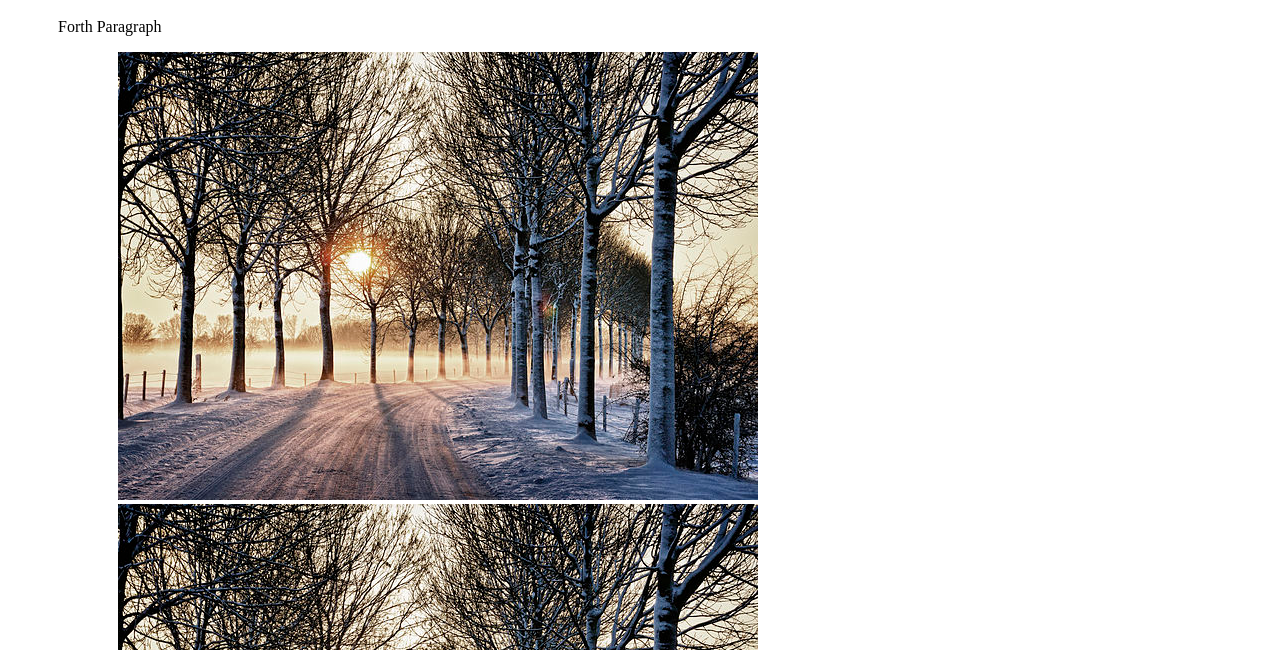
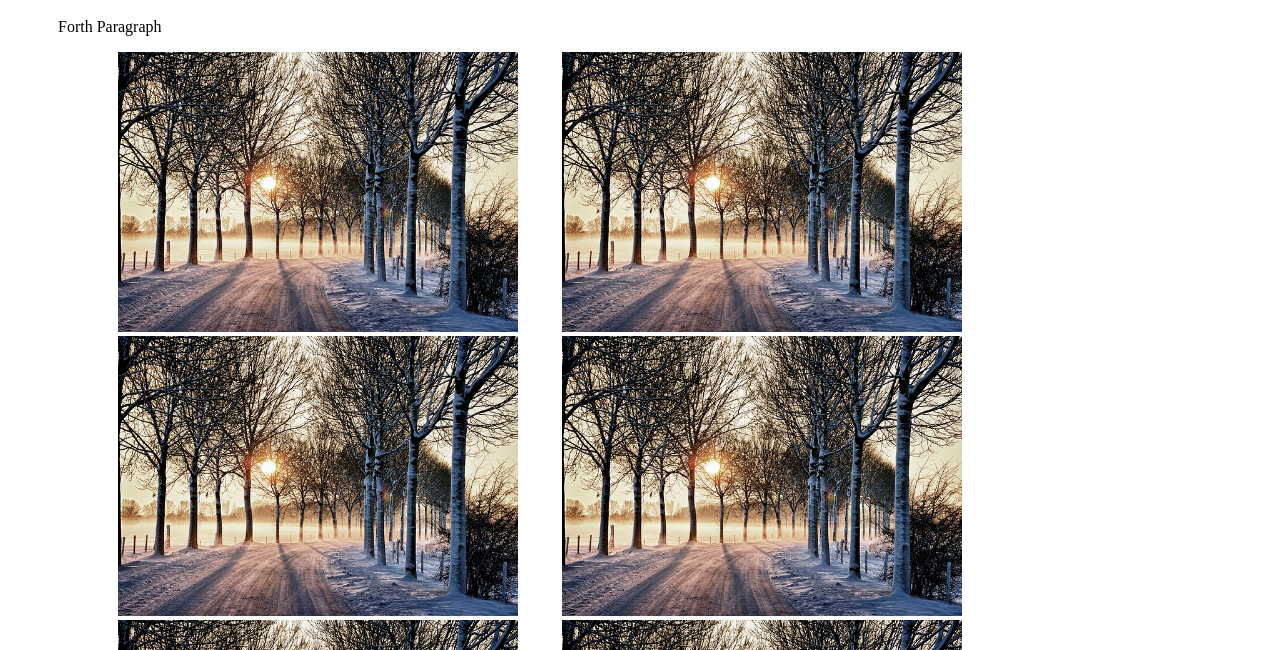
Before and after one commit to sdfergus/week1-day1, a plain HTML site: page page4.html in a window 1280 px wide. Shown: the part 650-1300 px from the top of the page. Drawn offline with Linux system fonts and the light colour scheme.

Commit message:
modified page 4's photo sizes

```diff
--- a/style.css
+++ b/style.css
@@ -49,6 +49,10 @@ main {
 main h1 {
     color: rgb(129, 141, 179);
     font-family: Arial, Helvetica, sans-serif;
+}
+
+main #album #photo img {
+    width: 400px;
 }
 
 footer {
```
